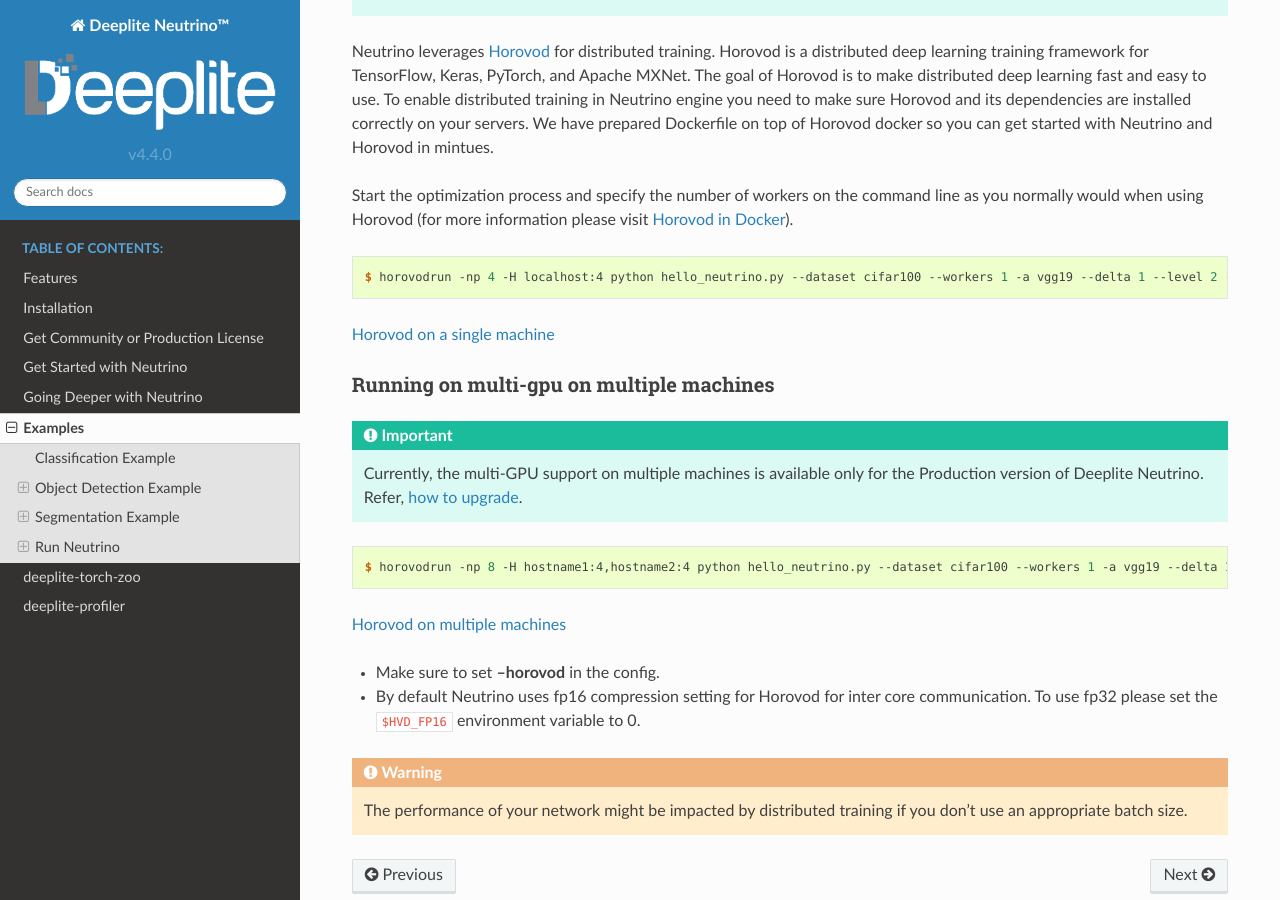
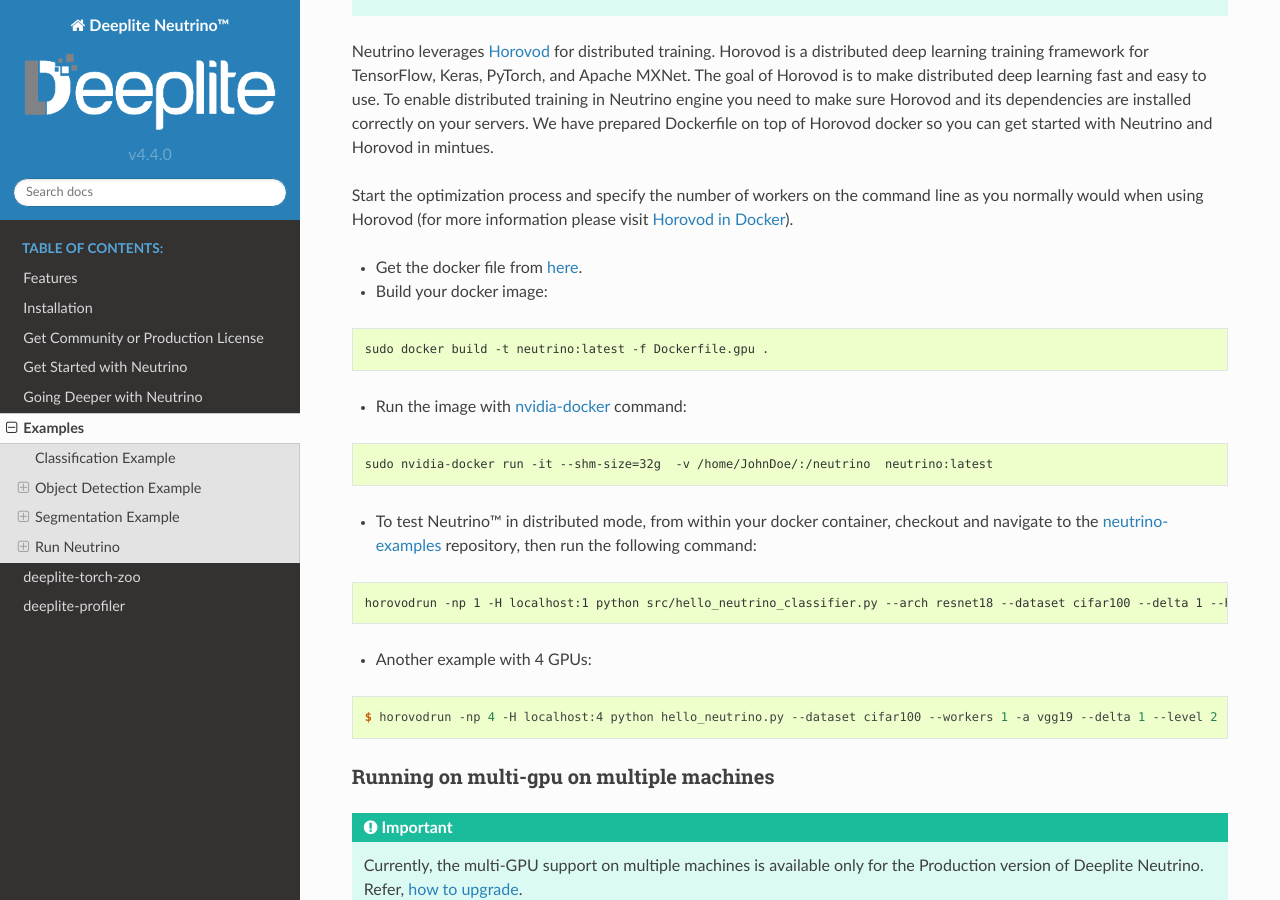
Before and after one commit to Deeplite/neutrino, a Sphinx documentation site: the page built from docs/samples.rst, in a window 1280 px wide and 900 px high, scrolled down 12225 px. Built offline with Sphinx 7.4.7 and the Read the Docs theme 2.0.0, drawn with Linux system fonts in a browser that asks for light colours.

Commit message:
added distributed training explanation

```diff
--- a/docs/samples.rst
+++ b/docs/samples.rst
@@ -699,11 +699,30 @@
 Start the optimization process and specify the number of workers on the command line as you normally would when using
 Horovod (for more information please visit `Horovod in Docker <https://github.com/horovod/horovod/blob/master/docs/docker.rst#running-on-a-single-machine>`_).
 
+* Get the docker file from `here <https://github.com/Deeplite/neutrino/blob/master/Dockerfile.gpu>`_.
+* Build your docker image:
+
+.. code-block:: console
+
+    sudo docker build -t neutrino:latest -f Dockerfile.gpu .
+
+* Run the image with `nvidia-docker <https://github.com/NVIDIA/nvidia-docker>`_ command:
+
+.. code-block:: console
+
+    sudo nvidia-docker run -it --shm-size=32g  -v /home/JohnDoe/:/neutrino  neutrino:latest
+
+* To test Neutrino™ in distributed mode, from within your docker container, checkout and navigate to the `neutrino-examples <https://github.com/Deeplite/neutrino-examples>`_ repository, then run the following command:
+
+.. code-block:: console
+
+    horovodrun -np 1 -H localhost:1 python src/hello_neutrino_classifier.py --arch resnet18 --dataset cifar100 --delta 1 --horovod
+
+* Another example with 4 GPUs:
+
 .. code-block:: console
 
     $ horovodrun -np 4 -H localhost:4 python hello_neutrino.py --dataset cifar100 --workers 1 -a vgg19 --delta 1 --level 2 --deepsearch --horovod --batch_size 256
-
-`Horovod on a single machine <https://github.com/horovod/horovod/blob/master/docs/docker.rst#running-on-a-single-machine>`_
 
 .. _run_multi_multi_gpu:
 
```
